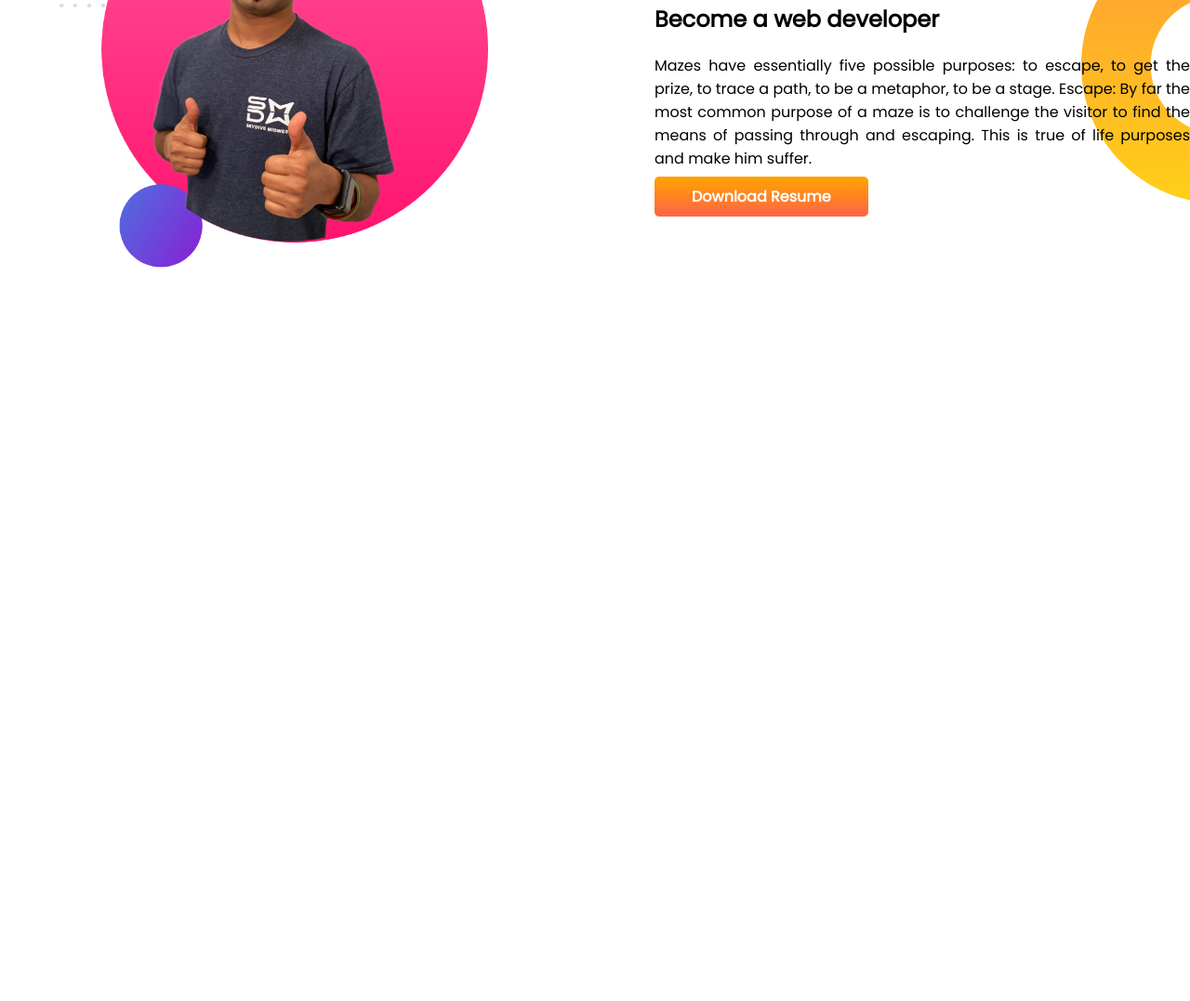
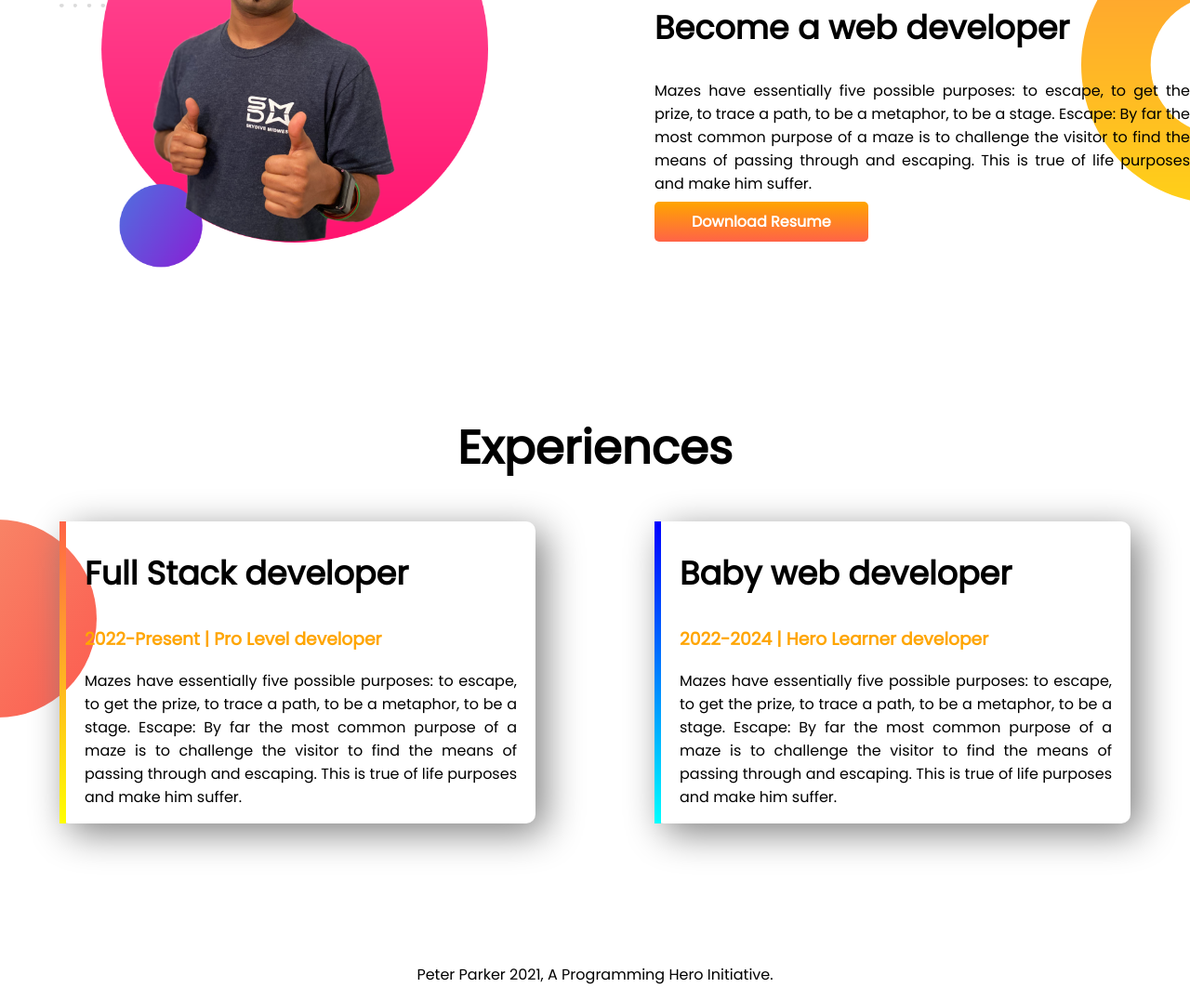
Before and after one commit to hasanabidruposh/developer-portfolio, a plain HTML site: page index.html in a window 1280 px wide. Shown: the part 793-1870 px from the top of the page at 93% size. Before the commit the page ends 1238 px from the top, so only its background shows below. Drawn offline with Linux system fonts and the light colour scheme.

Commit message:
footer added

```diff
--- a/index.html
+++ b/index.html
@@ -13,7 +13,7 @@
 </head>
 
 <body>
-    <section class="top-banner">
+    <section class="top-banner flexible-container">
         <div class="half-width">
             <h1>Welcome To</h1>
             <h1><span class="orange-color">Ruposh Maze</span> World</h1>
@@ -28,7 +28,7 @@
             <img src="images/jhankar-pic-with-bg.png" alt="jhankar">
         </div>
     </section>
-    <section class="dream-big">
+    <section class="dream-big flexible-container">
         <div class="half-width">
             <img src="images/jhankar2.png" alt="jhankar">
         </div>
@@ -42,6 +42,32 @@
                 href="https://www.linkedin.com/in/hasan-abid-ruposh-288069171/">Download Resume</a>
         </div>
     </section>
+    <section class="experience-area">
+        <h1 id="exp">Experiences</h1>
+        <div class="flexible-container">
+            <div id="full-stack-developer" class="experience-item">
+                <h2>Full Stack developer</h2>
+                <h3 class="orange-color">2022-Present | Pro Level developer</h3>
+                <p>Mazes have essentially five possible purposes: to escape, to get the prize, to trace a path, to be a
+                    metaphor, to be a stage. Escape: By far the most common purpose of a maze is to challenge the
+                    visitor to
+                    find the means of passing through and escaping. This is true of life purposes and make him suffer.
+                </p>
+            </div>
+            <div id="web-dev-experience" class="experience-item">
+                <h2>Baby web developer</h2>
+                <h3 class="orange-color">2022-2024 | Hero Learner developer</h3>
+                <p>Mazes have essentially five possible purposes: to escape, to get the prize, to trace a path, to be a
+                    metaphor, to be a stage. Escape: By far the most common purpose of a maze is to challenge the
+                    visitor to
+                    find the means of passing through and escaping. This is true of life purposes and make him suffer.
+                </p>
+            </div>
+        </div>
+    </section>
+    <footer>
+        <p>Peter Parker 2021, A Programming Hero Initiative.</p>
+    </footer>
 </body>
 
 </html>
--- a/style.css
+++ b/style.css
@@ -5,10 +5,13 @@ body{
 h1{
     font-size: 50px;
 }
+h2{
+    font-size: 35px;
+}
 .orange-color{
     color: orange;
 }
-section{
+.flexible-container{
     display: flex;
     margin-bottom: 150px;
 }
@@ -39,3 +42,36 @@ section{
     background-repeat: no-repeat;
     background-position: right;
 }
+#exp{
+    text-align: center;
+}
+.experience-area{
+    background-image: url(images/exp-bg.png);
+    background-repeat: no-repeat;
+    background-position: left;
+}
+.experience-item{
+    width: 40%;
+    margin-left: 5%;
+    margin-right: 5%;
+    padding-left: 20px;
+    padding-right: 20px;
+    border-radius: 10px;
+    box-shadow: 10px 10px 40px gray;
+}
+#web-dev-experience{
+    border-left: 7px solid;
+    border-image: linear-gradient(blue, cyan);
+    border-image-slice: 1;
+}
+#full-stack-developer{
+    border-left: 7px solid;
+    border-image: linear-gradient(tomato, yellow);
+    border-image-slice: 1;
+}
+.experience-item p{
+    text-align: justify;
+}
+footer p{
+    text-align: center;
+}
```
